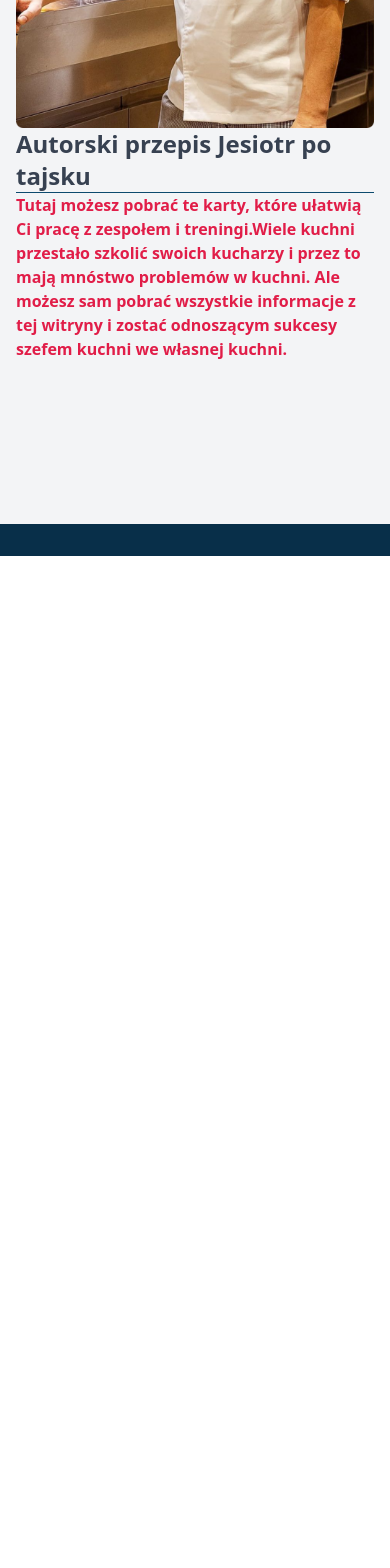
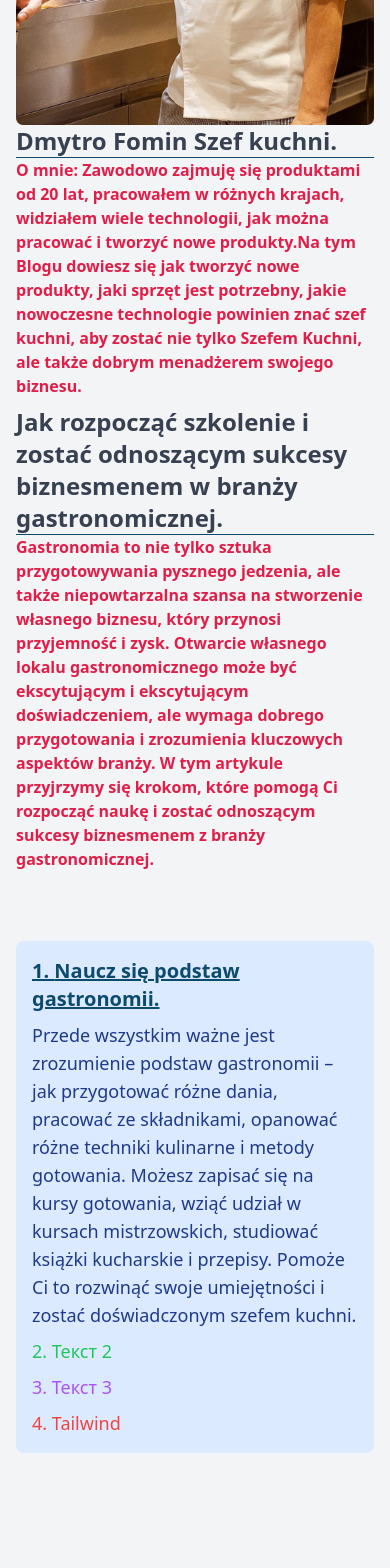
Before and after one commit to Fodi999/it-food, a Vue app: page /itcook in a window 390 px wide. Shown: the part 380-1948 px from the top of the page. Before the commit the page ends 936 px from the top, so only its background shows below. Built offline with nearby package versions, Linux system fonts and the light colour scheme.

Commit message:
header fix

```diff
--- a/src/App.vue
+++ b/src/App.vue
@@ -22,7 +22,7 @@ import HomeHeader from './components/HomeHeader.vue';
       <HomeHeader />
     </nav>
     <div>
-      <OrderButton />
+
     </div>
   </div>
   <div class="flex flex-col h-screen justify-between">
--- a/src/components/AboutView.vue
+++ b/src/components/AboutView.vue
@@ -100,6 +100,14 @@ const open = ref(false);
 
          </tbody>
         </table>
+        <div class="sm:w-1/3 p-4 w-full overflow-auto">
+  <table class="w-full table-auto text-xs sm:text-sm">
+    <!-- Ваша таблица -->
+  </table>
+  <div class="sm:hidden md:hidden text-center text-sm text-gray-500 mt-2">
+    <i class='bx bx-arrow-to-left' style='color:#ff0000'  ></i><i class='bx bx-arrow-to-right' style='color:#ff0000'  ></i>
+  </div>
+</div>
       </div>
     </div>
     </div>
--- a/src/components/ITcook.vue
+++ b/src/components/ITcook.vue
@@ -5,18 +5,30 @@
     <div>
 
         <div class="overflow-x-auto">
-      <div class="min-w-screen min-h-screen flex items-center justify-center bg-gray-100 font-sans overflow-hidden">
+      <div class="min-w-screen min-h-screen flex items-center justify-center z-0 bg-gray-100 font-sans overflow-hidden">
         <div class="w-full lg:w-5/6 mt-[-100px]">
-          <div class="flex flex-col sm:flex-row mb-10 ml-4">
+          <div class="flex flex-col sm:flex-row mb-10 ml-4 mt-28">
             <img class=" sm:h-96 object-cover mr-4 sm:mr-4 " src="/Rectangle 18.png" alt="">
             <div class="mr-4 ">
-              <h3 class=" border-b border-sky-900 text-gray-700 font-bold text-2xl">{{ $t('blogTextName') }}</h3>
-              <p class="text-rose-600 font-semibold mb-2">{{ $t('blogTextHeading') }}</p>
+              <h3 class=" border-b border-sky-900 text-gray-700 font-bold text-2xl">{{ $t('blogITCook') }}</h3>
+              <p class="text-rose-600 font-semibold mb-2">{{ $t('blogITCook1') }}</p>
+              <h3 class=" border-b border-sky-900 text-gray-700 font-bold text-2xl">{{ $t('blogITCook2') }}</h3>
+              <p class="text-rose-600 font-semibold mb-2">{{ $t('blogITCook3') }}</p>
             </div>
+
     </div>
   </div>
 </div>
 </div>
+<div class="min-w-screen min-h-screen flex items-center justify-center p-4 z-10 -mt-36 bg-gray-100 font-sans overflow-hidden">
+  <ul class="list-decimal list-inside space-y-2 text-lg bg-blue-100 p-4 rounded-lg">
+  <li class="text-sky-900 font-bold text-xl  underline">{{ $t('blogITCook4') }}</li>
+  <p class="text-blue-900 font-medium">{{ $t('blogITCook5') }}</p>
+  <li class="text-green-500">Текст 2</li>
+  <li class="text-purple-500">Текст 3</li>
+  <li class="text-red-500">Tailwind</li>
+</ul>
+</div>
     </div>
 
  </template>
--- a/src/components/MainVue.vue
+++ b/src/components/MainVue.vue
@@ -22,12 +22,7 @@
               <span class="px-2  text-xl  text-sky-900">{{ $t('buttonDownload2') }}</span>
               </button>
 </router-link>
-<router-link to="/registration">
-                <button class="flex items-center space-x-2 border-2 rounded-full font-bold py-1.5 px-1.5 ml-4 mt-2  border-sky-900  hover:bg-yellow-300 hover:text-sky-900  transition-all duration-1000">
-                <i class='text-sky-900 text-xl   cursor-pointer  transition-transform hover:scale-110 bx bx-registered'></i>
-              <span class="px-2  text-xl  text-sky-900">{{ $t('buttonDownload3') }}</span>
-              </button>
-</router-link>
+
 
             </div>
           </div>
--- a/src/i18n/en.json
+++ b/src/i18n/en.json
@@ -15,5 +15,12 @@
     "newCard":"Order Sushi set",
     "newTextCard":"Ceviche is a delicious Latin American dish consisting of fresh seafood marinated in a citrus juice-based sauce. In this version, we use scallops and carabinieri to create an unforgettable dish for your guests.",
 
-    "blogTextNameSushi":"Sashimi"
+    "blogTextNameSushi":"Sashimi",
+
+    "blogITCook":" Dmitry Fomin Chef.",
+    "blogITCook1":"About myself: I have been professionally involved in products for 20 years, I have worked in different countries, I have seen a lot of technologies, how you can work and create new products.In this Blog you will learn how to create new products, what equipment is needed, what modern technologies a chef should know in order to become not only a Chef, but also a good manager of his business.",
+    "blogITCook2":"How to start training and become a successful businessman in the field of gastronomy.",
+    "blogITCook3":"Gastronomy is not only the art of preparing delicious food, but also a unique opportunity to create your own business that brings pleasure and profit. Opening your own food establishment can be an exciting and exciting experience, but requires good preparation and an understanding of the key aspects of the industry. In this article, we will look at the steps that will help you start learning and becoming a successful gastronomy businessman.",
+    "blogITCook4":"Learn the basics of gastronomy.",
+    "blogITCook5":"First of all, it is important to understand the basics of gastronomy - how to prepare different dishes, work with ingredients, master various culinary techniques and cooking methods. You can sign up for cooking courses, attend master classes, study cookbooks and recipes. This will help you develop your skills and become an experienced chef."
  }
--- a/src/i18n/pl.json
+++ b/src/i18n/pl.json
@@ -16,6 +16,17 @@
     "newCard":"Zamów zestaw Sushi",
     "newTextCard":"Ceviche to pyszne danie kuchni latynoamerykańskiej składające się ze świeżych owoców morza marynowanych w sosie na bazie soku cytrusowego.W tej wersji używamy przegrzebków i karabinierów, aby stworzyć niezapomniane danie dla gości.",
 
-    "blogTextNameSushi":"Sashimi"
+    "blogTextNameSushi":"Sashimi",
+
+    "blogITCook":"Dmytro Fomin Szef kuchni.",
+    "blogITCook1":"O mnie: Zawodowo zajmuję się produktami od 20 lat, pracowałem w różnych krajach, widziałem wiele technologii, jak można pracować i tworzyć nowe produkty.Na tym Blogu dowiesz się jak tworzyć nowe produkty, jaki sprzęt jest potrzebny, jakie nowoczesne technologie powinien znać szef kuchni, aby zostać nie tylko Szefem Kuchni, ale także dobrym menadżerem swojego biznesu.",
+    "blogITCook2":"Jak rozpocząć szkolenie i zostać odnoszącym sukcesy biznesmenem w branży gastronomicznej.",
+    "blogITCook3":"Gastronomia to nie tylko sztuka przygotowywania pysznego jedzenia, ale także niepowtarzalna szansa na stworzenie własnego biznesu, który przynosi przyjemność i zysk. Otwarcie własnego lokalu gastronomicznego może być ekscytującym i ekscytującym doświadczeniem, ale wymaga dobrego przygotowania i zrozumienia kluczowych aspektów branży. W tym artykule przyjrzymy się krokom, które pomogą Ci rozpocząć naukę i zostać odnoszącym sukcesy biznesmenem z branży gastronomicznej.",
+    "blogITCook4":"Naucz się podstaw gastronomii.",
+    "blogITCook5":"Przede wszystkim ważne jest zrozumienie podstaw gastronomii – jak przygotować różne dania, pracować ze składnikami, opanować różne techniki kulinarne i metody gotowania. Możesz zapisać się na kursy gotowania, wziąć udział w kursach mistrzowskich, studiować książki kucharskie i przepisy. Pomoże Ci to rozwinąć swoje umiejętności i zostać doświadczonym szefem kuchni."
+
+
+
+
 
  }
--- a/src/i18n/ua.json
+++ b/src/i18n/ua.json
@@ -16,6 +16,18 @@
     "newCard":"Замовити Cушi-сет",
     "newTextCard":"Севиче – чудова латиноамериканська страва, що складається зі свіжих морепродуктів, маринованих у соусі на основі цитрусового соку. У цьому варіанті ми використовуємо гребінці та карабінери, щоб створити незабутню страву для ваших гостей.",
 
-    "blogTextNameSushi":"Сашимі"
+    "blogTextNameSushi":"Сашимі",
+
+    "blogITCook":"Дмитро Фомін Шеф кухар.",
+    "blogITCook1":"Про себе: вже як 20 років, я займаюся професійно продуктами, працював у різних країнах, бачив багато технологій, як можна працювати і створювати нові продукти.У цьому Блозі ви дізнаєтеся як створювати нові продукти , яке потрібно обладнання , які сучасні технологій , повинен вивчати кухар , щоб стати не просто кухарем а й хорошим керуючим свого бізнесу .",
+    "blogITCook2":"Як розпочати навчання та стати успішним бізнесменом у сфері гастрономії.",
+    "blogITCook3":"Гастрономія - це не тільки мистецтво приготування смачної їжі, а й унікальна можливість створити власний бізнес, який приносить задоволення та прибуток. Відкрити власний заклад у галузі гастрономії може бути захоплюючим та хвилюючим досвідом, але вимагає хорошої підготовки та розуміння ключових аспектів цієї індустрії. У цій статті ми розглянемо кроки, які допоможуть вам розпочати навчання та стати успішним бізнесменом у сфері гастрономії.",
+    "blogITCook4":"Вивчіть основи гастрономії.",
+    "blogITCook5":"Насамперед важливо зрозуміти основи гастрономії - як приготувати різні страви, працювати з інгредієнтами, освоїти різні кулінарні техніки та методи приготування їжі. Ви можете записатися на курси кулінарії, відвідувати майстер-класи, вивчати кулінарні книги та рецепти. Це допоможе вам розвинути навички та стати досвідченим кухарем."
+
+
+
+
+
 
 }
--- a/vite.config.js
+++ b/vite.config.js
@@ -14,5 +14,10 @@ export default defineConfig({
     alias: {
       '@': fileURLToPath(new URL('./src', import.meta.url))
     }
+  },
+  define: {
+    __VUE_OPTIONS_API__: true,
+    __VUE_PROD_DEVTOOLS__: false,
+    __VUE_PROD_HYDRATION_MISMATCH_DETAILS__: true
   }
 })
```
Also changed, not shown: src/i18n/ru.json (+12 -1 lines).
